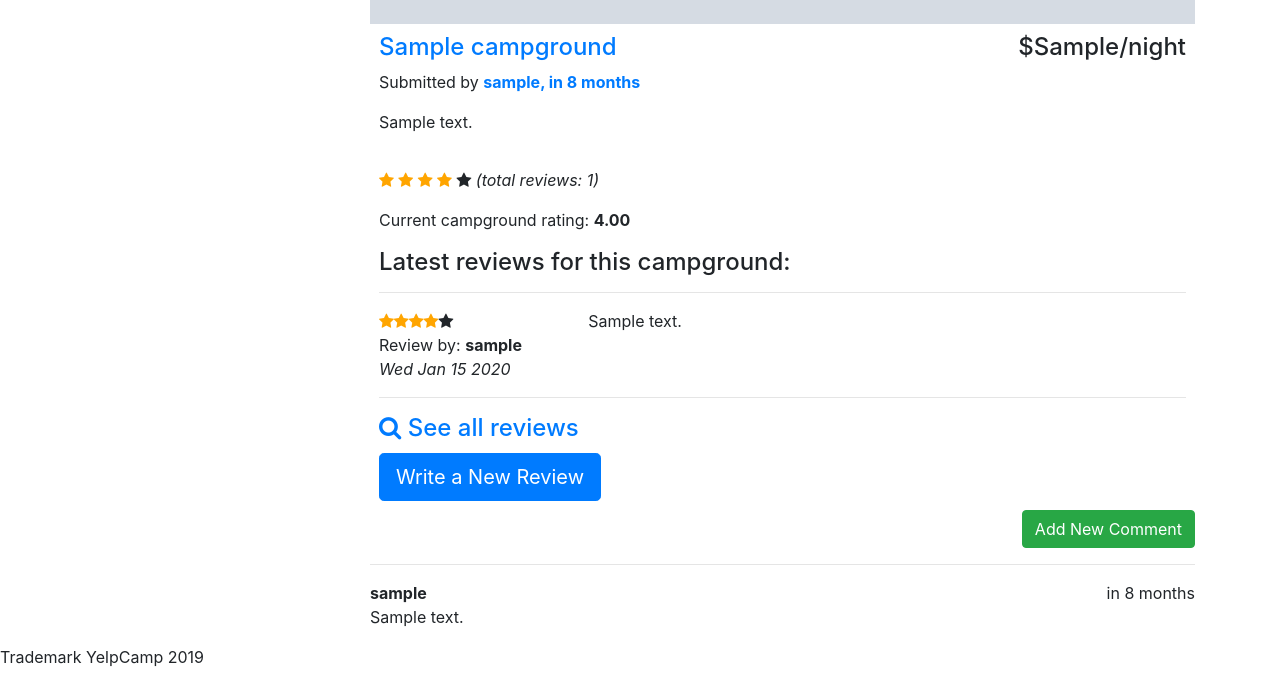
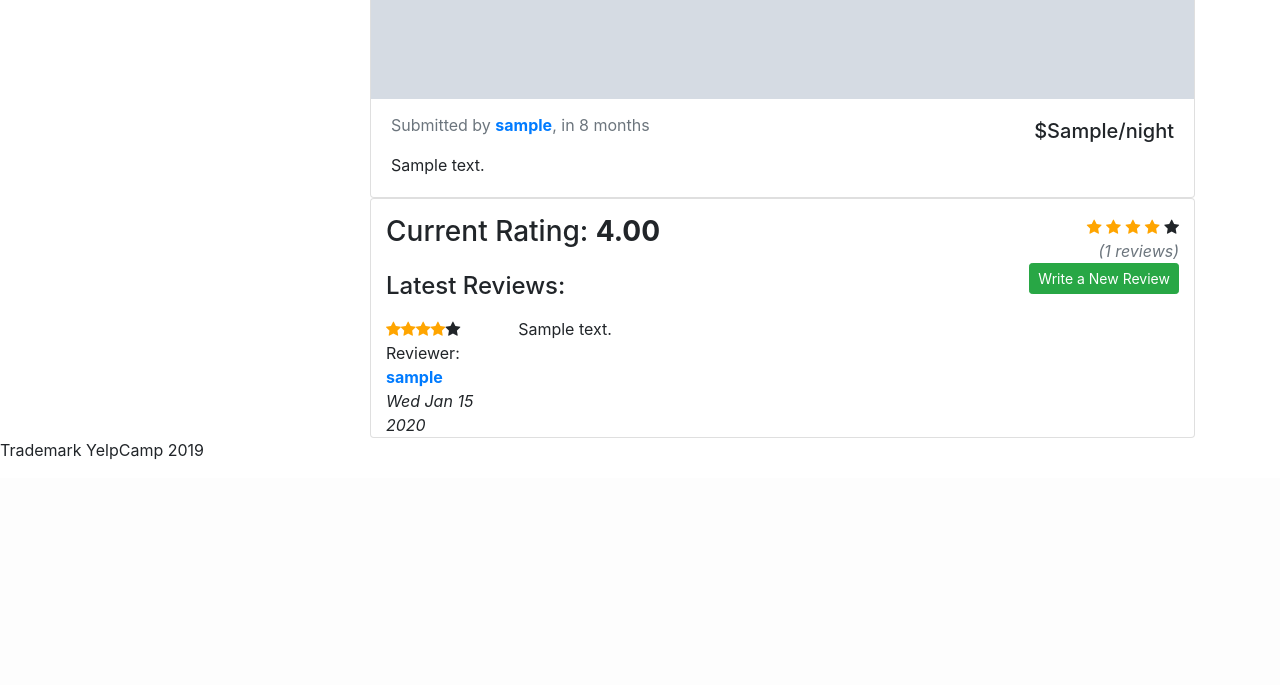
Before and after one commit to dustyfingers/webdev-bootcamp, a Node server app: page /campgrounds/600000000000000000000001 in a window 1280 px wide. Shown: the part 675-1360 px from the top of the page. After the commit the page ends 1135 px from the top, so only its background shows below. Run offline with Node 20, Linux system fonts and the light colour scheme; tables that the repository leaves empty hold one stand-in row (values such as "Sample post"); grey boxes marked "Sample" are stand-in pictures; some libraries are stand-ins or nearby versions.

Commit message:
deleted comments in favor of reviews, migrated reviews page to bootstrap 4

```diff
--- a/yelpcamp/app.js
+++ b/yelpcamp/app.js
@@ -11,17 +11,15 @@ var express = require('express'),
     passportLocalMongoose = require('passport-local-mongoose'),
     bodyParser = require('body-parser'),
     Campground = require('./models/campground'),
-    Comment = require('./models/comment'),
     User = require('./models/user'),
     seedDB = require('./seeds');
 
 
 // require route files
-var commentRoutes = require('./routes/comments'),
-    campgroundRoutes = require('./routes/campgrounds'),
-    indexRoutes = require('./routes/index'),
-    reviewRoutes = require('./routes/reviews'),
-    userRoutes = require('./routes/users');
+const campgroundRoutes = require('./routes/campgrounds'),
+      indexRoutes = require('./routes/index'),
+      reviewRoutes = require('./routes/reviews'),
+      userRoutes = require('./routes/users');
 
 
 mongoose.connect('mongodb://localhost/yelp_camp', { useNewUrlParser: true });
@@ -56,7 +54,6 @@ app.use((req, res, next) => {
 
 app.use(indexRoutes);
 app.use('/campgrounds', campgroundRoutes);
-app.use('/campgrounds/:id/comments', commentRoutes);
 app.use('/campgrounds/:id/reviews', reviewRoutes);
 app.use('/users', userRoutes);
 
--- a/yelpcamp/models/campground.js
+++ b/yelpcamp/models/campground.js
@@ -18,12 +18,6 @@ var campgroundSchema = new mongoose.Schema({
     },
     username: String
   },
-  comments: [
-    {
-      type: mongoose.Schema.Types.ObjectId,
-      ref: 'Comment'
-    }
-  ],
   reviews: [
     {
       type: mongoose.Schema.Types.ObjectId,
--- a/yelpcamp/routes/campgrounds.js
+++ b/yelpcamp/routes/campgrounds.js
@@ -1,7 +1,6 @@
 var express = require('express');
 var router = express.Router();
 var Campground = require('../models/campground');
-var Comment = require('../models/comment');
 var Review = require('../models/review');
 var middleware = require('../middleware');
 var NodeGeocoder = require('node-geocoder');
@@ -113,7 +112,7 @@ router.post('/', middleware.isLoggedIn, upload.single('image'), (req, res) => {
 // show campground route
 router.get('/:id', (req, res) => {
   // find campground with provided id
-  Campground.findById(req.params.id).populate('comments').populate({
+  Campground.findById(req.params.id).populate({
     path: 'reviews',
     options: {sort: {createdAt: -1}}
   }).exec((err, foundCampground) => {
@@ -182,12 +181,6 @@ router.delete('/:id', middleware.checkCampgroundOwnership, (req, res) => {
     }
     try {
       await cloudinary.v2.uploader.destroy(campground.imageId);
-      // delete comments associated with the campground
-      Comment.remove({"_id": {$in: campground.comments}}, function (err) {
-        if (err) {
-          console.log(err);
-          return res.redirect("/campgrounds");
-        }
       // deletes all reviews associated with the campground
       Review.remove({"_id": {$in: campground.reviews}}, function (err) {
         if (err) {
@@ -198,7 +191,6 @@ router.delete('/:id', middleware.checkCampgroundOwnership, (req, res) => {
         campground.remove();
         req.flash("success", "Campground deleted successfully!");
         res.redirect("/campgrounds");
-        });
       });
     } catch (err) {
       req.flash('error', err.message);
--- a/yelpcamp/views/campgrounds/index.ejs
+++ b/yelpcamp/views/campgrounds/index.ejs
@@ -9,7 +9,7 @@
       <p>  <a class="btn btn-success btn-lg" href="/campgrounds/new">Add New Campground</a> </p>
         <form class="form-inline" action="/campgrounds" method="get">
             <input class="form-control" type="text" name="search" placeholder="Campground search...">
-            <input class=" from-control btn btn-success" type="submit" value="Search">
+            <input class=" form-control btn btn-success ml-1" type="submit" value="Search">
         </form>
     </div>
   </header>
--- a/yelpcamp/views/campgrounds/show.ejs
+++ b/yelpcamp/views/campgrounds/show.ejs
@@ -1,111 +1,96 @@
 <% include ../partials/header %>
 <div class="container">
   <div class="row">
-    <div class="col-md-3">
-      <p class="lead">YelpCamp</p>
-      <div class="list-group">
-        <li class="list-group-item active">Info 1</li>
-        <li class="list-group-item">Info 2</li>
-        <li class="list-group-item">Info 3</li>
-      </div>
+    <div class="col-md-3 mt-5">
+      <p class="lead"><%= campground.name %> Location:</p>
       <div id="map"></div>
       <!-- map -->
     </div>
     <div class="col-md-9">
-      <div class="thumbnail">
-        <img class="img-responsive" src="<%= campground.image %>" alt="">
-        <div class="caption-full">
-          <h4 class="pull-right">$<%= campground.price %>/night</h4>
-          <h4><a class="" href=""><%= campground.name %></a></h4>
-          <p>Submitted by <a href="/users/<%= campground.author.id %>"><strong><%= campground.author.username %>, <%= moment(campground.createdAt).fromNow() %></strong></a></p>
+      <div class="card">
+        <div class="card-header">
+          <h2 class="card-title"><%= campground.name %></h2>
+        </div>
+        <img class="card-img-top" src="<%= campground.image %>" alt="">
+        <div class="card-body">
+          <div class="pull-right">
+            <h5 class="mb-3">$<%= campground.price %>/night</h5>
             <% if (currentUser && campground.author.id.equals(currentUser._id) || currentUser && currentUser.isAdmin) { %>
-            <a class="btn btn-warning" href="/campgrounds/<%= campground._id %>/edit">Edit</a>
+              <div>
+                <a class="btn btn-warning btn-sm" href="/campgrounds/<%= campground._id %>/edit">Edit</a>
                 <form class="delete-form" action="/campgrounds/<%= campground._id %>?_method=DELETE" method="post">
-              <button class="btn btn-danger" type="submit">Delete</button>
+                  <button class="btn btn-danger btn-sm" type="submit">Delete</button>
                 </form>
+              </div>
             <% } %>
-          <p><%= campground.description %></p>
           </div>
+          <p class="card-subtitle text-muted mb-3">Submitted by <a href="/users/<%= campground.author.id %>"><strong><%= campground.author.username %></strong></a>, <%= moment(campground.createdAt).fromNow() %></p>
+          <p class="card-text"><%= campground.description %></p>
         </div>
 
-      <div class="thumbnail">
+      </div>
+
+      <div class="card">
           <div class="caption-full">
             <% if (campground.rating === 0) { %>
-            <h5>
+            <div class="m-4">
               <em>No reviews yet.</em>
-            </h5>
+              <a class="btn btn-success btn-sm pull-right <% if (currentUser && campground.reviews.some(function (review) {return review.author.id.equals(currentUser._id)})) { %> d-none <% } %>" href="/campgrounds/<%= campground._id %>/reviews/new">
+                  Write a New Review</a>
+            </div>
             <% } else { %>
-            <p>
+              <div class="rating-header mb-3 container">
+                <div class="pull-right d-flex flex-column align-items-end">
+                  <div class="stars">
                     <span class="fa fa-star checked"></span>
                     <span class="fa fa-star <% if (campground.rating > 1.5) { %> checked <% } %>"></span>
                     <span class="fa fa-star <% if (campground.rating > 2.5) { %> checked <% } %>"></span>
                     <span class="fa fa-star <% if (campground.rating > 3.5) { %> checked <% } %>"></span>
                     <span class="fa fa-star <% if (campground.rating > 4.5) { %> checked <% } %>"></span>
-              <em>(total reviews: <%= campground.reviews.length %>)</em>
-            </p>
-            <p>
-              Current campground rating: <strong><%= campground.rating.toFixed(2) %></strong>
-            </p>
-            <p><h4>Latest reviews for this campground:</h4></p>
-            <hr style="margin-top: 0;">
+                  </div>
+                  <a href="/campgrounds/<%= campground._id %>/reviews"><em class="text-muted d-flex">(<%= campground.reviews.length %> reviews)</em></a>
+                  <a class="btn btn-success btn-sm<% if (currentUser && campground.reviews.some(function (review) {return review.author.id.equals(currentUser._id)})) { %> d-none <% } %>" href="/campgrounds/<%= campground._id %>/reviews/new">
+                      Write a New Review</a>
+                </div>
+                <h3 class="mt-3">
+                  Current Rating: <strong><%= campground.rating.toFixed(2) %></strong>
+                </h3>
+              </div>
+            <div class="d-block mt-4">
+              <div class="container">
+                <h4>Latest Reviews:</h4>
+              </div>
               <% campground.reviews.slice(0, 5).forEach(function(review){ %>
-            <div class="row">
-                <div class="col-md-3">
+              <div class="row mt-3 container">
+                  <div class="col-md-2">
                     <%- '<span class="fa fa-star checked"></span>'.repeat(review.rating) %><%- '<span class="fa fa-star"></span>'.repeat(5 - review.rating) %>
-                  <div>Review by: <strong><%= review.author.username %></strong></div>
+                    <div>Reviewer: <strong><a href="/users/<%= review.author.id %>"><%= review.author.username %></a></strong></div>
                     <span><em><%= review.updatedAt.toDateString() %></em></span>
                   </div>
-                <div class="col-md-9">
+                  <div class="col-md-10">
                     <p style="text-align: justify; word-wrap: break-word;">
                       <%= review.text %>
                     </p>
                       <% if(currentUser && review.author.id.equals(currentUser._id)){ %>
-                    <a class="btn btn-xs btn-warning" href="/campgrounds/<%=campground._id %>/reviews/<%=review._id %>/edit">Edit</a>
-                    <form id="delete-form" action="/campgrounds/<%=campground._id %>/reviews/<%=review._id %>?_method=DELETE" method="POST">
-                      <input type="submit" class="btn btn-xs btn-danger" value="Delete">
+                      <div class="pull-right">
+                        <a class="btn btn-sm btn-warning" href="/campgrounds/<%=campground._id %>/reviews/<%=review._id %>/edit">Edit</a>
+                        <form class="delete-form" id="delete-form" action="/campgrounds/<%=campground._id %>/reviews/<%=review._id %>?_method=DELETE" method="POST">
+                          <input type="submit" class="btn btn-sm btn-danger" value="Delete">
                         </form>
+                      </div>
                       <% } %>
                   </div>
                 </div>
-              <hr>
-              <% }); %>
-              <div style="margin-bottom: 10px;">
-                  <h4><a href="/campgrounds/<%= campground._id %>/reviews"><i class="fa fa-search" aria-hidden="true"></i> See all reviews</a></h4>
-              </div>
-              <% } %>
-              <div>
-                  <a class="btn btn-primary btn-lg <% if (currentUser && campground.reviews.some(function (review) {return review.author.id.equals(currentUser._id)})) { %> disabled <% } %>" href="/campgrounds/<%= campground._id %>/reviews/new">
-                      Write a New Review</a>
-              </div>
-          </div>
-      </div>
-
-      <div class="well">
-        <div class="text-right">
-          <a class="btn btn-success" href="/campgrounds/<%= campground._id %>/comments/new">Add New Comment</a>
-        </div>
-        <hr>
-        <% campground.comments.forEach((comment) => { %>
-            <div class="row">
-              <div class="col-md-12">
-                <strong><%= comment.author.username %></strong>
-                <span class="pull-right"><%= moment(comment.createdAt).fromNow() %></span>
-                <p>
-                  <%= comment.text %>
-                </p>
-                <% if (currentUser && comment.author.id.equals(currentUser._id) || currentUser && currentUser.isAdmin) { %>
-                <a class="btn btn-xs btn-warning" href="/campgrounds/<%= campground._id %>/comments/<%= comment._id %>/edit">Edit</a>
-                <form class="delete-form" action="/campgrounds/<%= campground._id %>/comments/<%= comment._id %>?_method=DELETE" method="post">
-                  <input class="btn btn-xs btn-danger" type="submit" value="Delete">
-                </form>
-                <% } %>
-              </div>
             </div>
               <% }); %>
+              <% } %>
+
           </div>
       </div>
     </div>
   </div>
+</div>
+<!-- google maps scripts -->
 <script>
   function initMap() {
     var lat = <%= campground.lat %>;
--- a/yelpcamp/views/landing.ejs
+++ b/yelpcamp/views/landing.ejs
@@ -23,7 +23,7 @@
 
     <div id="landing-header" class="d-flex container flex-column justify-content-center align-items-center">
    		<h1 class="mb-2">Welcome to YelpCamp!</h1>
-  		<a href="/campgrounds" class="btn btn-lg btn-success mb-5 w-50">View All Campgrounds</a>
+  		<a href="/campgrounds" class="btn btn-lg btn-success mb-5">View All Campgrounds</a>
       <form class="form-inline w-50 d-flex align-items-center justify-content-center" action="campgrounds" method="get">
           <input class="form-control" type="text" name="search" placeholder="Campground search...">
           <input class="btn btn-success ml-1" type="submit" value="Search">
```
Also changed, not shown: yelpcamp/middleware/index.js (+0 -23 lines), yelpcamp/models/comment.js (deleted, +0 -16 lines), yelpcamp/routes/comments.js (deleted, +0 -87 lines), yelpcamp/seeds.js (+1 -23 lines), yelpcamp/views/comments/edit.ejs (deleted, +0 -20 lines), yelpcamp/views/comments/new.ejs (deleted, +0 -19 lines). Lines whose indentation alone changed are shown as unchanged.
